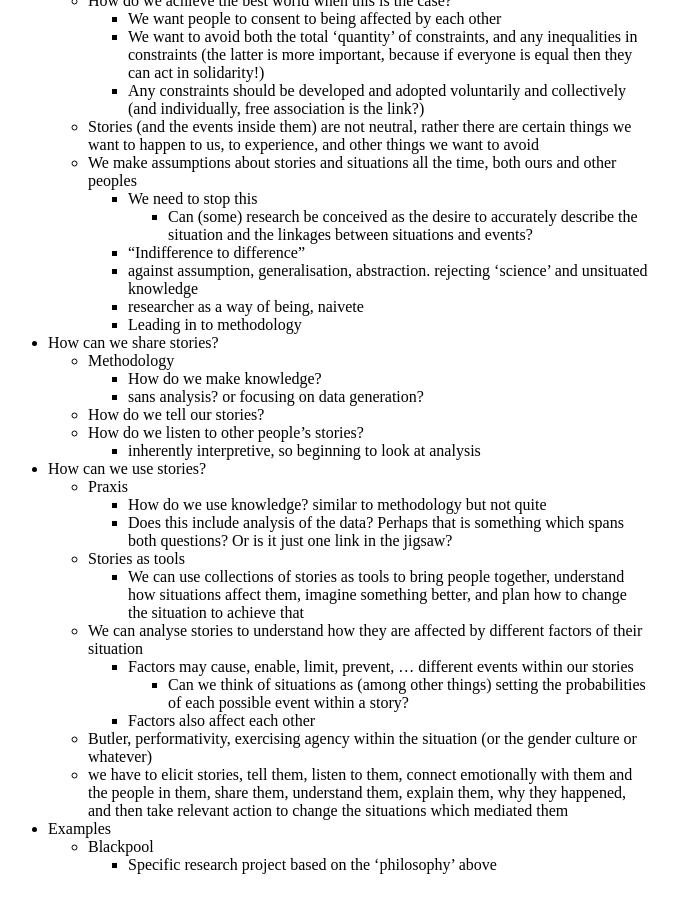
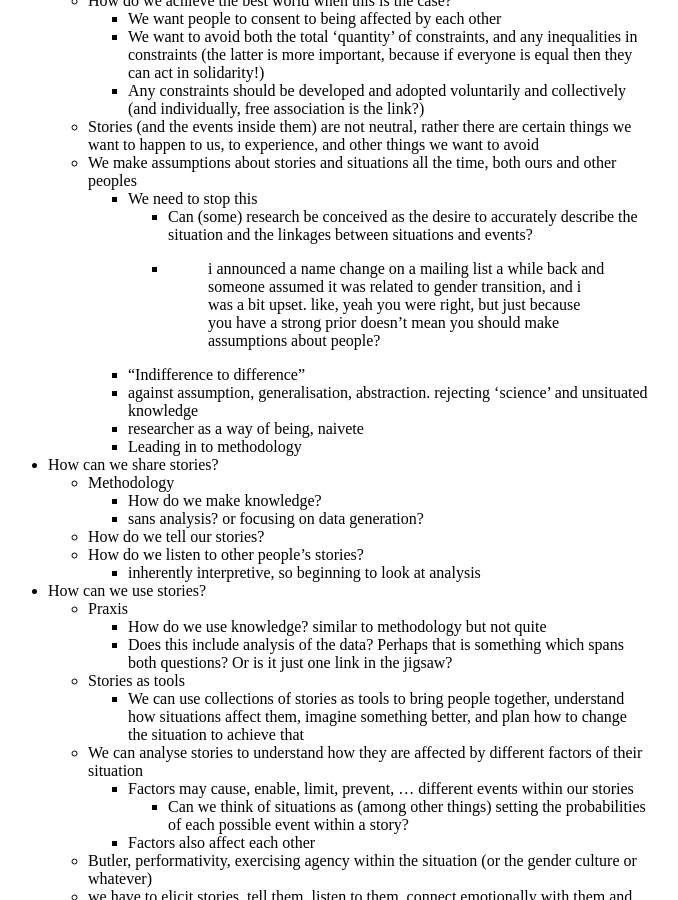
Before and after one commit to wcerfgba/stella-aster.com, a Jekyll site: the page built from many-stories.md, in a window 1280 px wide and 900 px high, scrolled down 1266 px. Shown: the whole window, without its empty margins (312-990 px from the left). Built offline with Jekyll 4.4.1, drawn with Linux system fonts in a browser that asks for light colours; our own code applies the rules of GitHub Pages for plain Markdown files.

Commit message:
A note aboute assumptions

```diff
--- a/many-stories.md
+++ b/many-stories.md
@@ -48,6 +48,7 @@ Plain language!!
   * We make assumptions about stories and situations all the time, both ours and other peoples
     * We need to stop this
       * Can (some) research be conceived as the desire to accurately describe the situation and the linkages between situations and events?
+      * > i announced a name change on a mailing list a while back and someone assumed it was related to gender transition, and i was a bit upset. like, yeah you were right, but just because you have a strong prior doesn't mean you should make assumptions about people?
     * "Indifference to difference"
     * against assumption, generalisation, abstraction. rejecting 'science' and unsituated knowledge
     * researcher as a way of being, naivete
```
